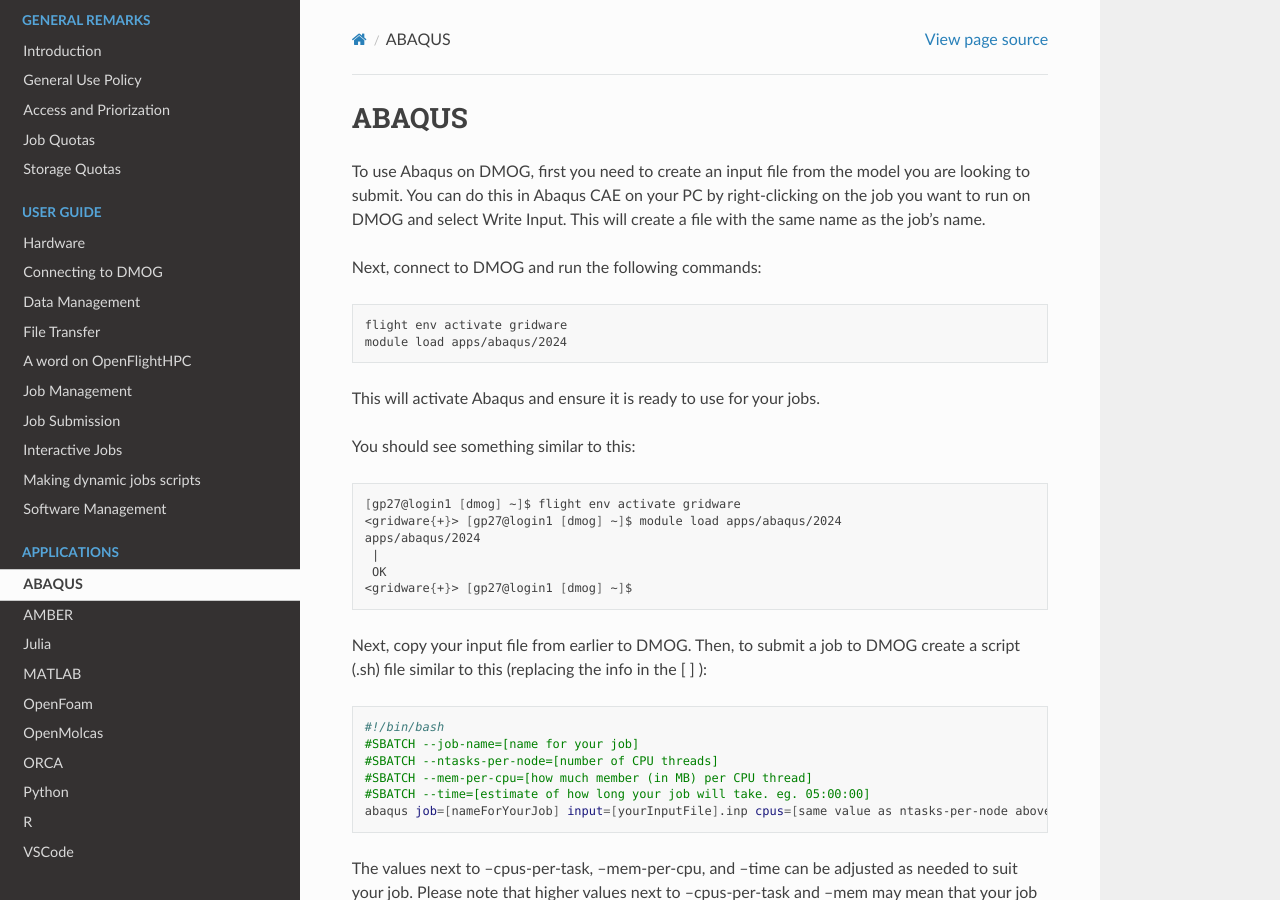
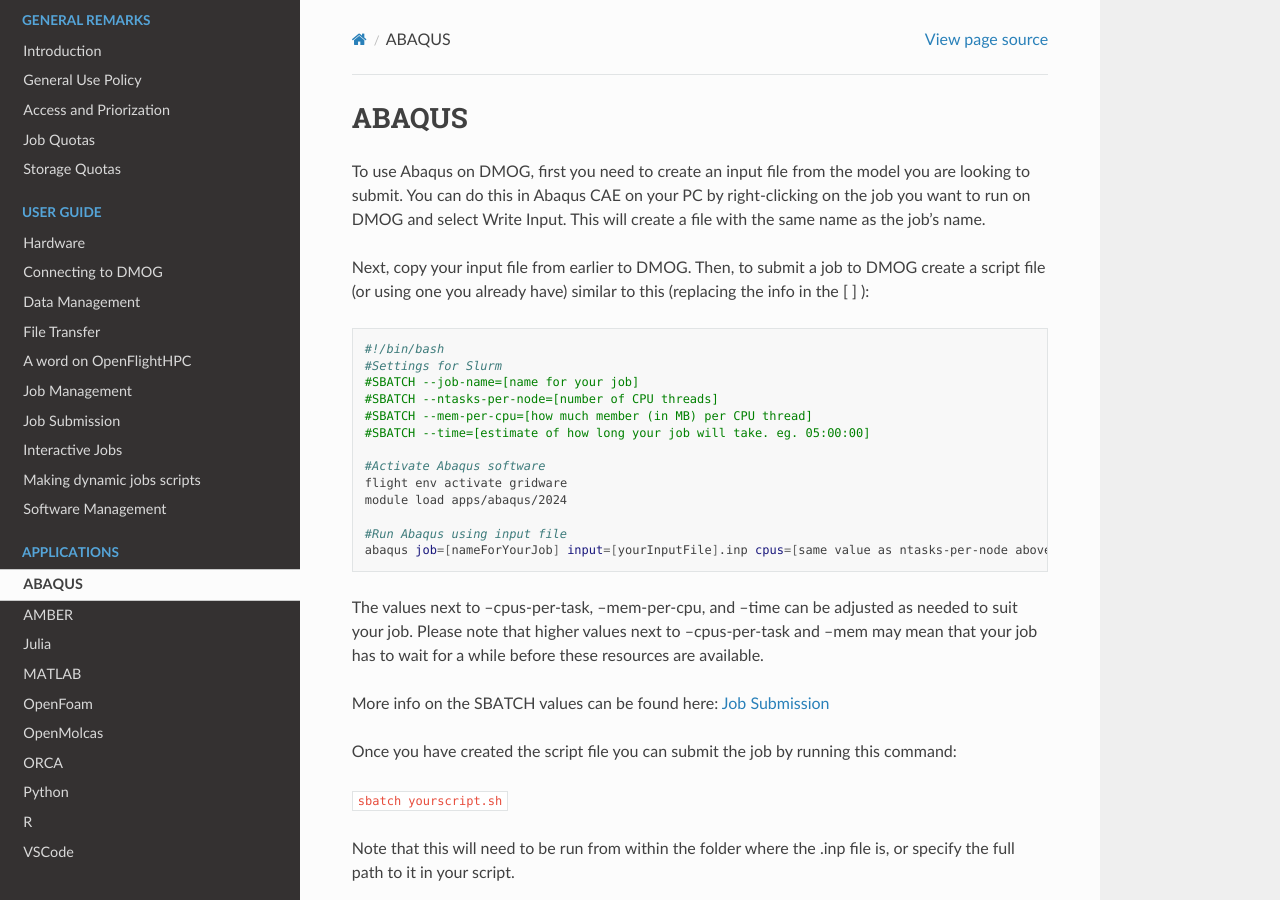
Before and after one commit to jm130/dmogdocs, a Sphinx documentation site: the page built from docs/source/applications/abaqus.rst, in a window 1280 px wide and 900 px high. Built offline with Sphinx 7.4.7 and the Read the Docs theme 2.0.0, drawn with Linux system fonts in a browser that asks for light colours.

Commit message:
Update abaqus.rst
Simplify setup instructions

```diff
--- a/docs/source/applications/abaqus.rst
+++ b/docs/source/applications/abaqus.rst
@@ -3,41 +3,23 @@
 
 To use Abaqus on DMOG, first you need to create an input file from the model you are looking to submit. You can do this in Abaqus CAE on your PC by right-clicking on the job you want to run on DMOG and select Write Input. This will create a file with the same name as the job's name.
 
-Next, connect to DMOG and run the following commands:
-
-.. code-block:: bash
-
-  flight env activate gridware
-  module load apps/abaqus/2024
-
-This will activate Abaqus and ensure it is ready to use for your jobs.
-
-You should see something similar to this:
-
-
-.. code-block:: bash
-
-  [gp27@login1 [dmog] ~]$ flight env activate gridware
-  <gridware{+}> [gp27@login1 [dmog] ~]$ module load apps/abaqus/2024
-  apps/abaqus/2024
-   |
-   OK
-  <gridware{+}> [gp27@login1 [dmog] ~]$
-
-
-
-
-Next, copy your input file from earlier to DMOG. Then, to submit a job to DMOG create a script (.sh) file similar to this (replacing the info in the [ ] ):
-
+Next, copy your input file from earlier to DMOG. Then, to submit a job to DMOG create a script file (or using one you already have) similar to this (replacing the info in the [ ] ):
 
 
 .. code-block:: slurm
 
   #!/bin/bash
+  #Settings for Slurm
   #SBATCH --job-name=[name for your job]
   #SBATCH --ntasks-per-node=[number of CPU threads]
   #SBATCH --mem-per-cpu=[how much member (in MB) per CPU thread]
   #SBATCH --time=[estimate of how long your job will take. eg. 05:00:00]
+
+  #Activate Abaqus software
+  flight env activate gridware
+  module load apps/abaqus/2024
+
+  #Run Abaqus using input file
   abaqus job=[nameForYourJob] input=[yourInputFile].inp cpus=[same value as ntasks-per-node above] interactive
 
 
```
